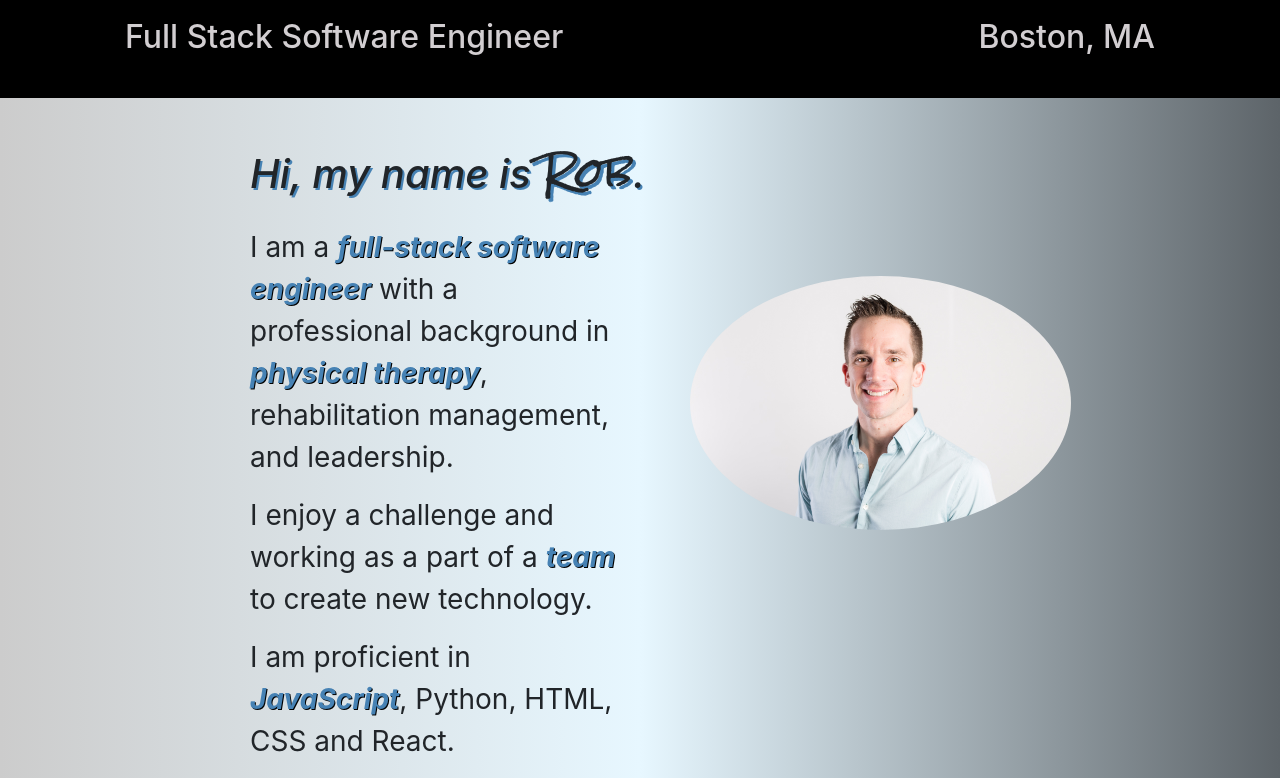
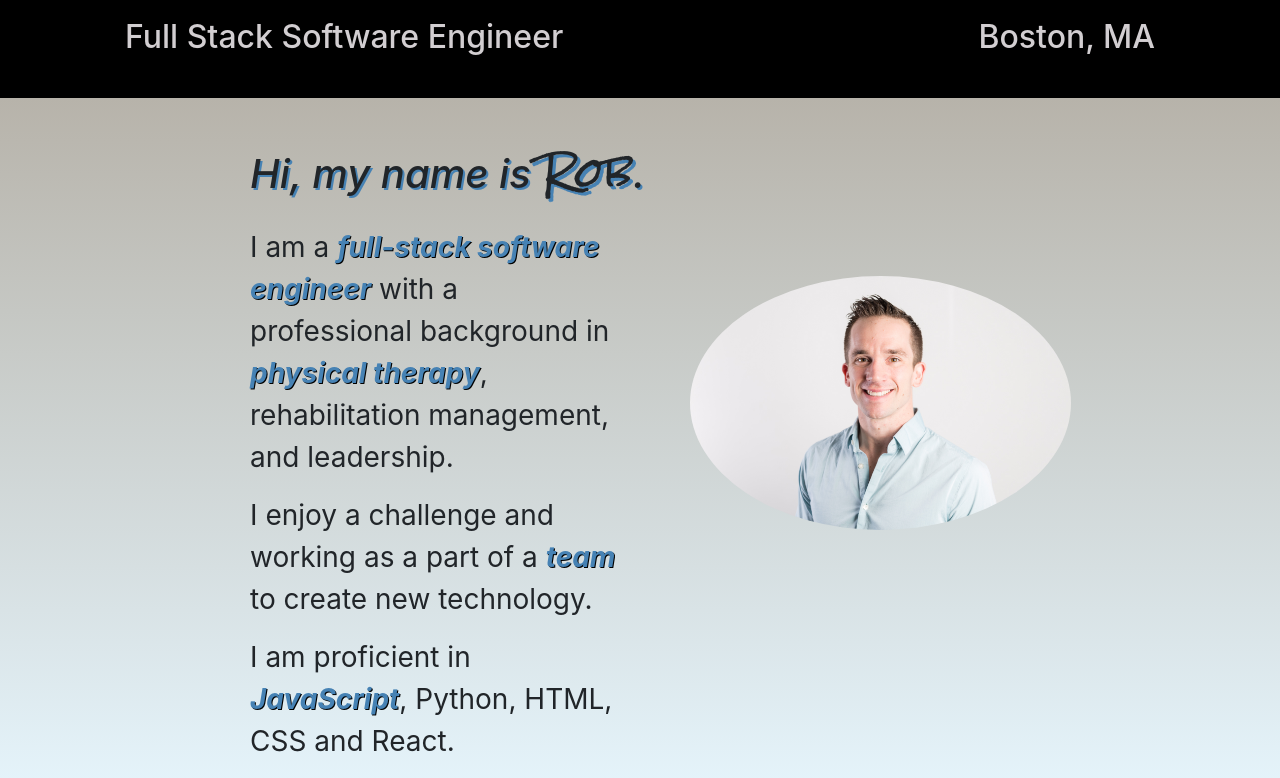
Before and after one commit to robrichardsdpt/portfolio, a React (Create React App) app: page /#/ in a window 1280 px wide. Shown: the part 702-1480 px from the top of the page. Built offline with nearby package versions, Linux system fonts and the light colour scheme.

Commit message:
updated the gradients

```diff
--- a/src/App.css
+++ b/src/App.css
@@ -155,7 +155,7 @@
 }
 .about {
   background-color: #D2CED1;
-  background: linear-gradient(90deg, rgba(204,204,204,1) 0%, rgba(231,247,255,1) 50%, rgba(93,100,105,1) 100%);
+  background: linear-gradient(180deg, rgba(183, 179, 170, 1) 0%, rgba(231,247,255,1) 50%, rgba(133,166,214,1) 100%);
   /* height: 84vh; */
   font-size: 1.75rem;
   padding-left: 250px;
@@ -195,7 +195,7 @@
 
 .projects {
   background-color: #9193a8;
-  background: linear-gradient(90deg, rgba(133,166,214,1) 0%, rgba(93,100,105,1) 100%);
+  background: linear-gradient(180deg, rgba(133,166,214,1) 0%, rgba(113,120,125,1) 80%);
   color: #1c222e;
   /* height: 84vh; */
   /* overflow: scroll; */
```
